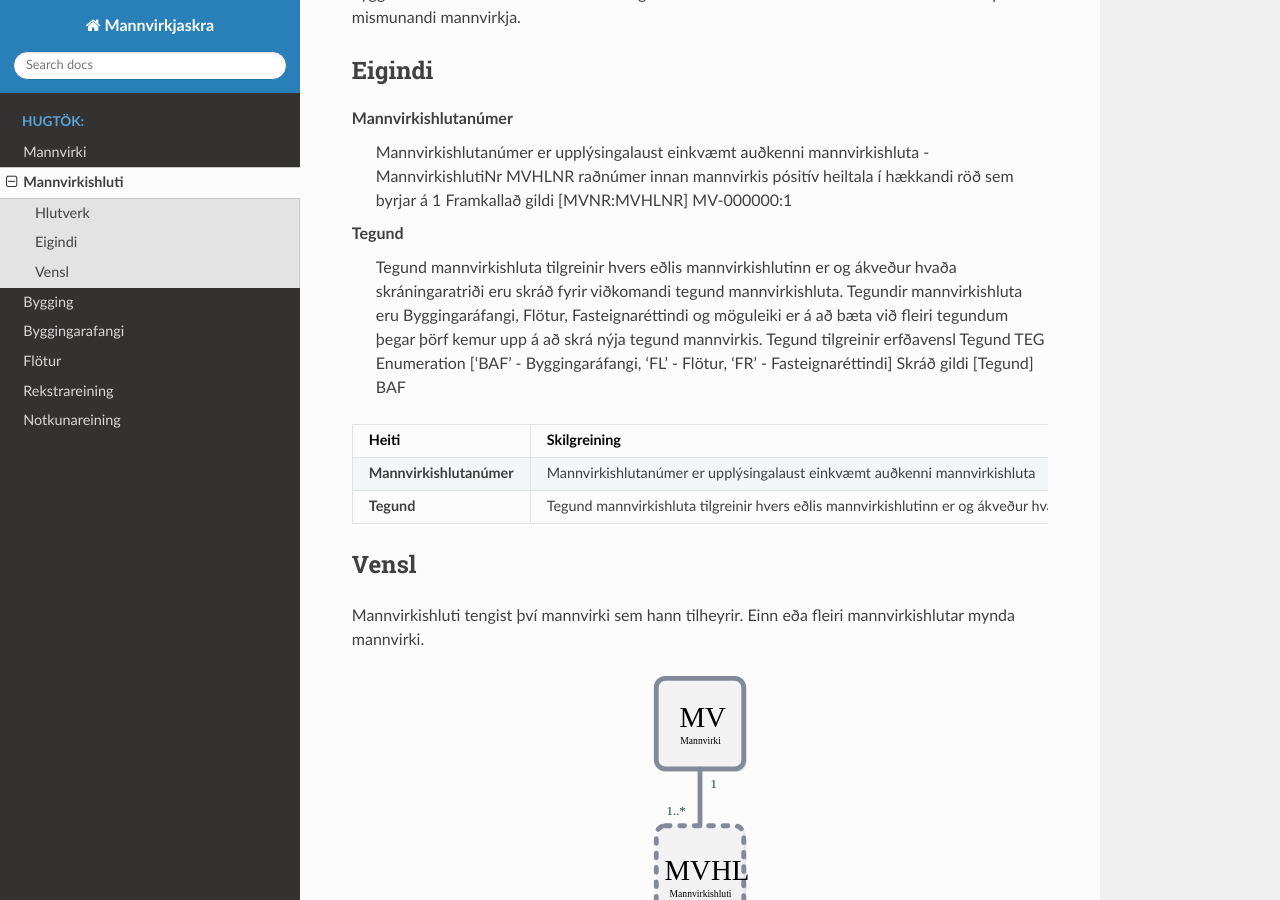
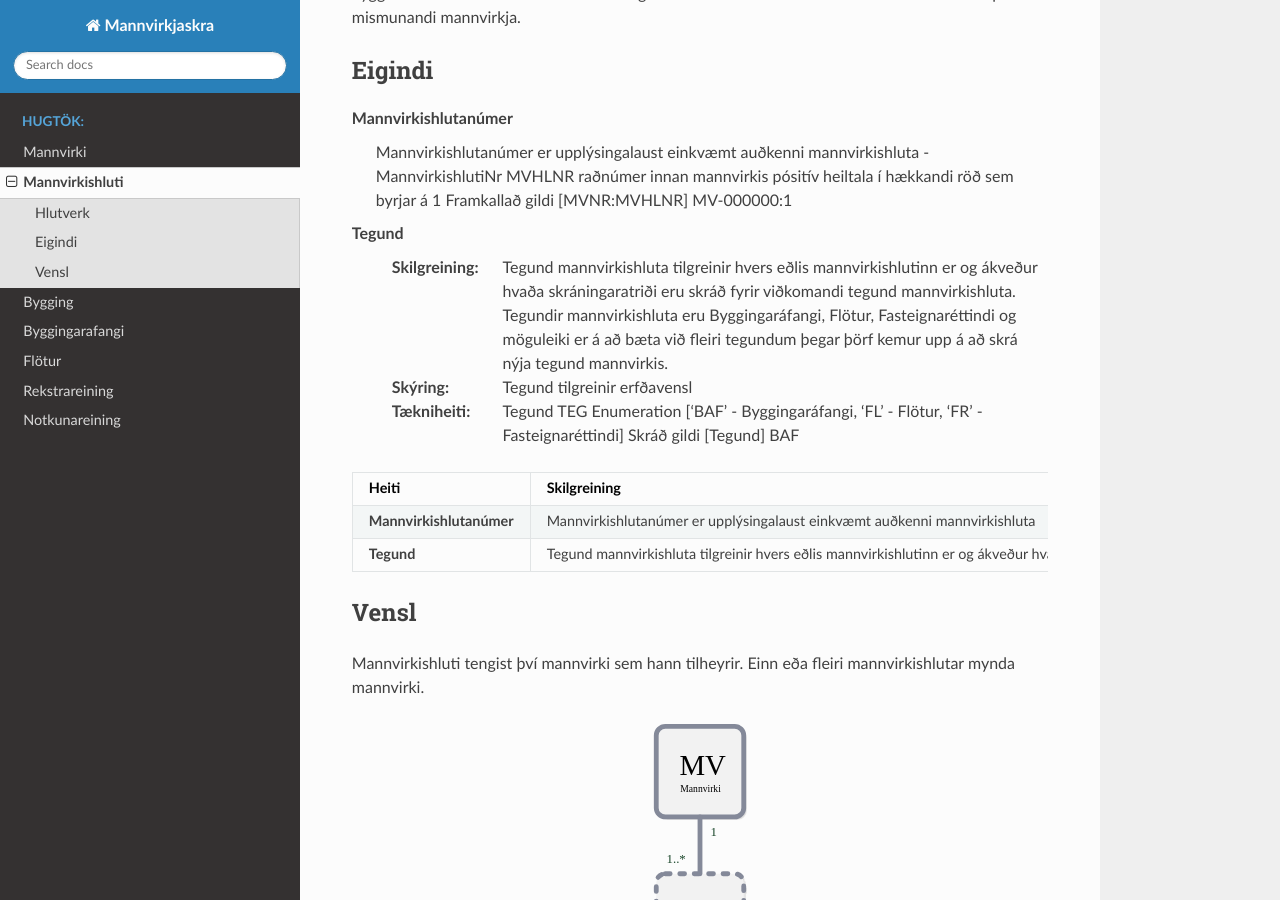
Before and after one commit to hthl/Mannvirkjaskra, a Sphinx documentation site: the page built from source/mannvirkishluti.rst, in a window 1280 px wide and 900 px high, scrolled down 551 px. Built offline with Sphinx 7.4.7 and the Read the Docs theme 2.0.0, drawn with Linux system fonts in a browser that asks for light colours; some of the changed lines change nothing that is shown.

Commit message:
Update mannvirkishluti.rst

```diff
--- a/source/mannvirkishluti.rst
+++ b/source/mannvirkishluti.rst
@@ -37,13 +37,16 @@ Eigindi
 
 
 **Tegund**
-  Tegund mannvirkishluta tilgreinir hvers eðlis mannvirkishlutinn er og ákveður hvaða skráningaratriði eru skráð fyrir viðkomandi tegund mannvirkishluta. Tegundir mannvirkishluta eru Byggingaráfangi, Flötur, Fasteignaréttindi og möguleiki er á að bæta við fleiri tegundum þegar þörf kemur upp á að skrá nýja tegund mannvirkis.
-  Tegund tilgreinir erfðavensl
-  Tegund
-  TEG
-  Enumeration ['BAF' - Byggingaráfangi, 'FL' - Flötur, 'FR' - Fasteignaréttindi]
-  Skráð gildi
-  [Tegund] BAF
+  :Skilgreining:
+    Tegund mannvirkishluta tilgreinir hvers eðlis mannvirkishlutinn er og ákveður hvaða skráningaratriði eru skráð fyrir viðkomandi tegund mannvirkishluta. Tegundir mannvirkishluta eru Byggingaráfangi, Flötur, Fasteignaréttindi og möguleiki er á að bæta við fleiri tegundum þegar þörf kemur upp á að skrá nýja tegund mannvirkis.
+  :Skýring:
+    Tegund tilgreinir erfðavensl
+  :Tækniheiti:
+    Tegund
+    TEG
+    Enumeration ['BAF' - Byggingaráfangi, 'FL' - Flötur, 'FR' - Fasteignaréttindi]
+    Skráð gildi
+    [Tegund] BAF
 
 .. csv-table::
    :header: "Heiti", "Skilgreining", "Skýring", "Tækniheiti", "Stuttheiti",  "Gagnatýpa", "Uppruni", "Birtingarform"
```
